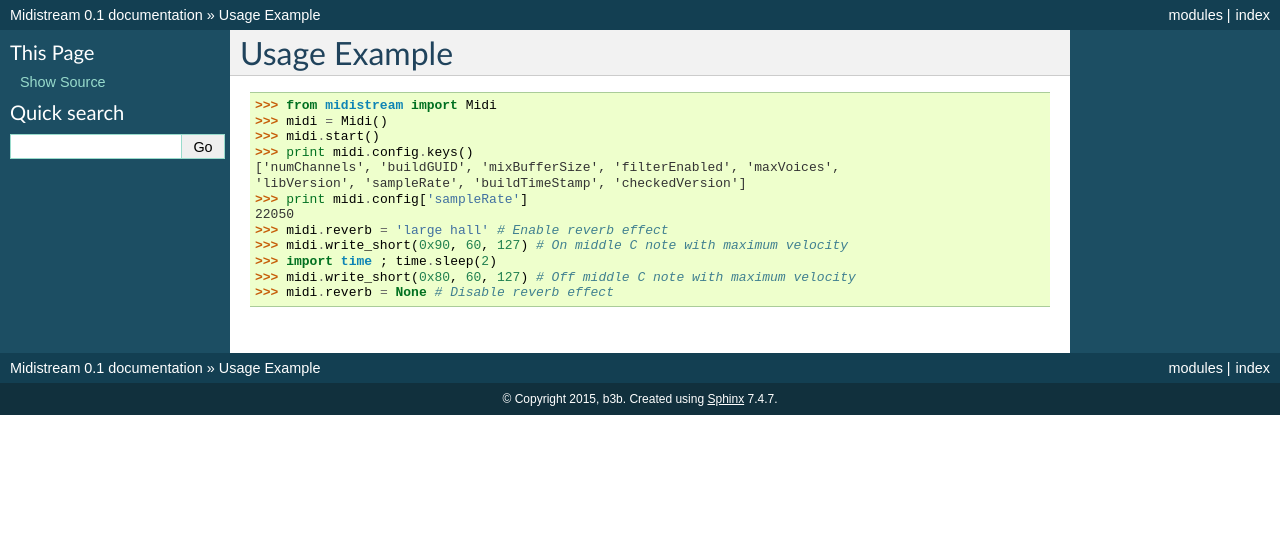
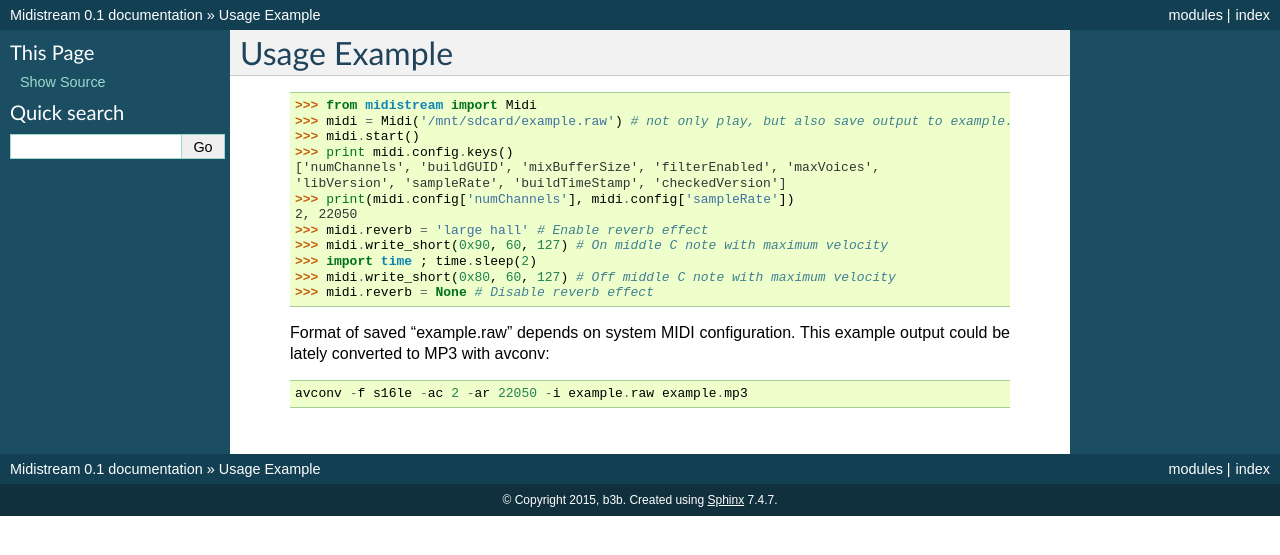
Before and after one commit to b3b/midistream, a Sphinx documentation site: the page built from docs/example.rst, in a window 1280 px wide. Shown: the top 555 px of the page. Built offline with Sphinx 7.4.7, drawn with Linux system fonts in a browser that asks for light colours.

Commit message:
add Midi `output_path` parameter

```diff
--- a/docs/api.rst
+++ b/docs/api.rst
@@ -24,6 +24,12 @@
           * "room"
           * *None* - no effect
 
+    .. py:method:: __init__(output_path=None)
+
+        Constructor
+
+        :param output_path: Optional path to save RAW output
+
     .. py:method:: start()
 
         Start MIDI rendering and playback
--- a/docs/example.rst
+++ b/docs/example.rst
@@ -2,15 +2,21 @@
 -------------
 
     >>> from midistream import Midi
-    >>> midi = Midi()
+    >>> midi = Midi('/mnt/sdcard/example.raw') # not only play, but also save output to example.raw
     >>> midi.start()
     >>> print midi.config.keys()
     ['numChannels', 'buildGUID', 'mixBufferSize', 'filterEnabled', 'maxVoices',
     'libVersion', 'sampleRate', 'buildTimeStamp', 'checkedVersion']
-    >>> print midi.config['sampleRate']
-    22050
+    >>> print(midi.config['numChannels'], midi.config['sampleRate'])
+    2, 22050
     >>> midi.reverb = 'large hall' # Enable reverb effect
     >>> midi.write_short(0x90, 60, 127) # On middle C note with maximum velocity
     >>> import time ; time.sleep(2)
     >>> midi.write_short(0x80, 60, 127) # Off middle C note with maximum velocity
     >>> midi.reverb = None # Disable reverb effect
+
+
+ Format of saved "example.raw" depends on system MIDI configuration.
+ This example output could be lately converted to MP3 with avconv::
+
+   avconv -f s16le -ac 2 -ar 22050 -i example.raw example.mp3
```
Also changed, not shown: 2 other files.
